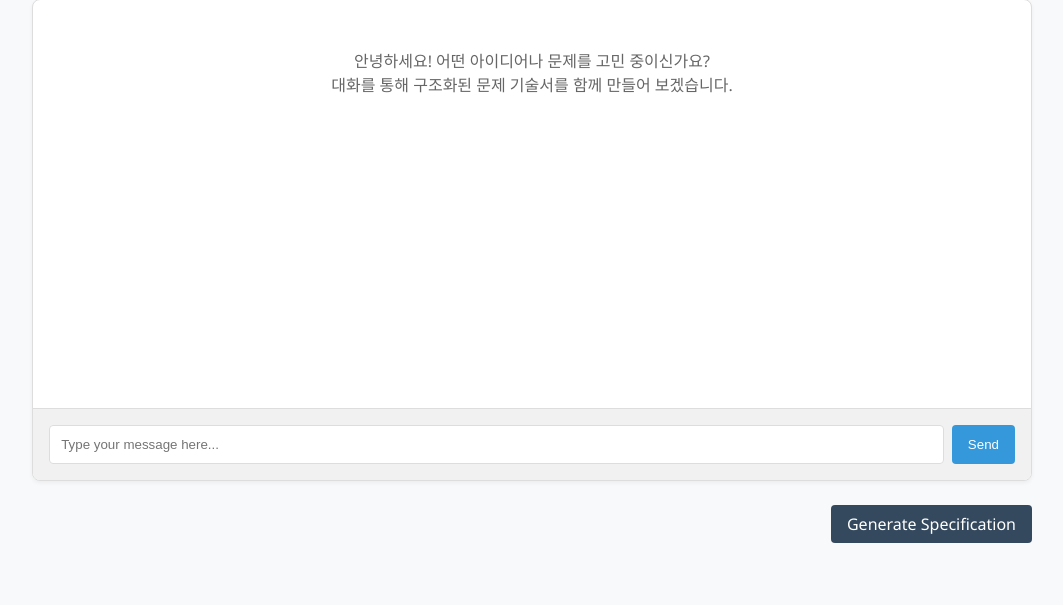
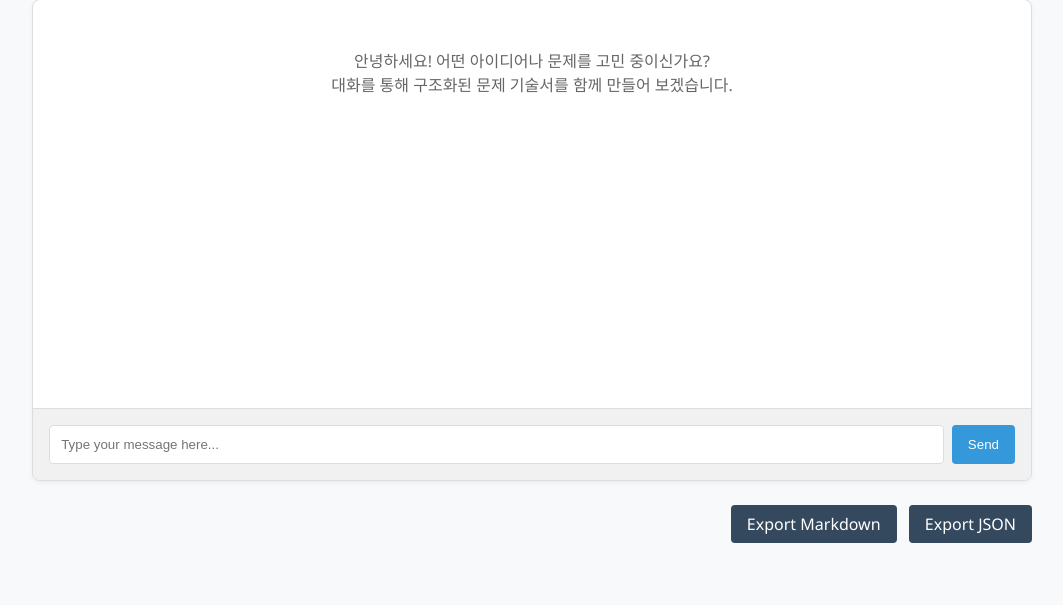
Before and after one commit to beyondVS/idea-to-real, a Django app: template chat/templates/chat/detail.html in a window 1280 px wide. Shown: the part 121-726 px from the top of the page, without its empty margins (108-1171 px from the left). Run offline with Django 5.2, Linux system fonts and the light colour scheme; the template is opened without the code that fills it, so the values that code supplies are empty.

Commit message:
feat(ui): Link export endpoints in detail view

```diff
--- a/chat/templates/chat/detail.html
+++ b/chat/templates/chat/detail.html
@@ -112,7 +112,8 @@
 </div>
 
 <div style="margin-top: 1.5rem; text-align: right;">
-    <a href="#" class="btn" style="background-color: var(--secondary-color);">Generate Specification</a>
+    <a href="{% url 'chat:export_markdown' session.id %}" class="btn" style="background-color: var(--secondary-color);">Export Markdown</a>
+    <a href="{% url 'chat:export_json' session.id %}" class="btn" style="background-color: var(--secondary-color); margin-left: 0.5rem;">Export JSON</a>
 </div>
 {% endblock %}
 
```
